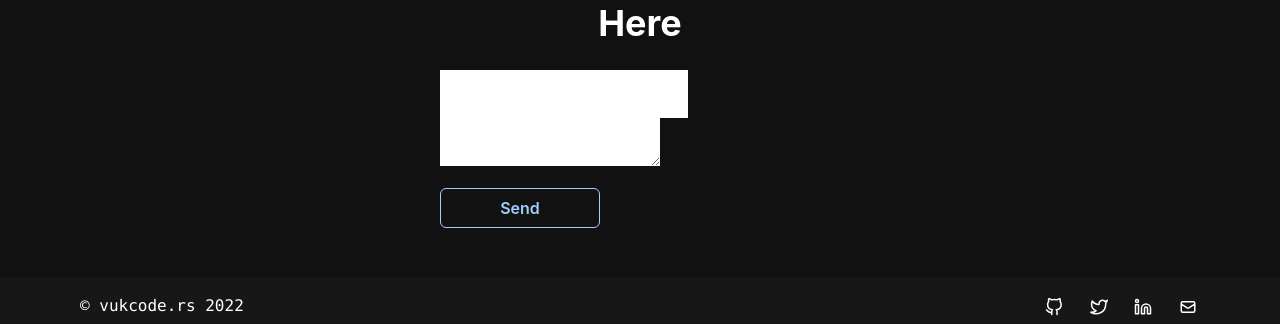
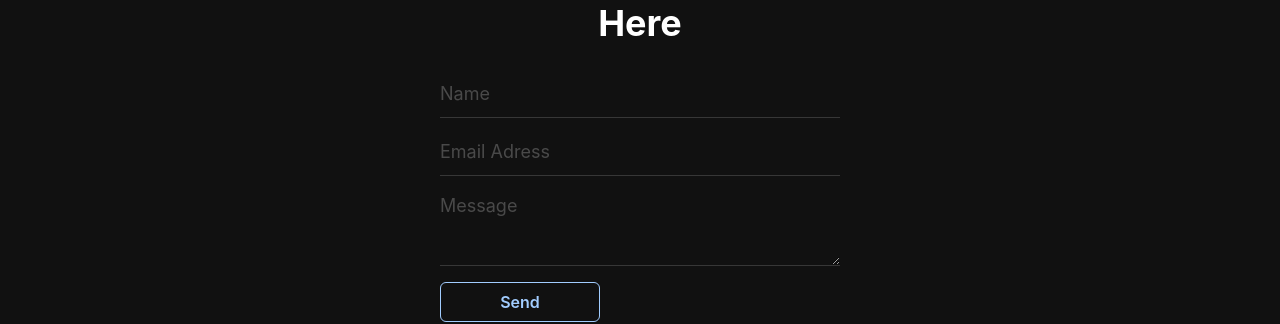
Before and after one commit to YuukaDev/vukcode.rs, a Next.js app: page / in a window 1280 px wide. Shown: the part 3219-3543 px from the top of the page. Built offline with nearby package versions, Linux system fonts and the light colour scheme.

Commit message:
Update Form.js

```diff
--- a/components/Form/Form.js
+++ b/components/Form/Form.js
@@ -5,30 +5,32 @@ import { useToast } from "@chakra-ui/react";
 
 export default function FormComp() {
     const toast = useToast();
-    const [email, setEmail] = useState("");
-    const [name, setName] = useState("");
-    const [subject, setSubject] = useState("");
+    //const [email, setEmail] = useState("");
+    //const [name, setName] = useState("");
+    //const [subject, setSubject] = useState("");
     return (
         <VStack>
             <form action="https://formsubmit.co/0a659b40cd7c824cd255011d92034184" method="POST">
                 <Box width="400px">
                     <input type="hidden" name="_next" value="http://localhost:3000/" />
                     <input type="hidden" name="_captcha" value="false" />
-                    <input
+                    <Input
+                        mb="10px"
                         variant="flushed"
                         type="text"
                         placeholder="Name"
                         size="lg"
                         onChange={(e) => setName(e.target.value)}
                     />
-                    <input
+                    <Input
+                        mb="10px"
                         variant="flushed"
                         type="email"
                         placeholder="Email Adress"
                         size="lg"
                         onChange={(e) => setEmail(e.target.value)}
                     />
-                    <textarea
+                    <Textarea
                         variant="flushed"
                         placeholder="Message"
                         size="lg"
```
